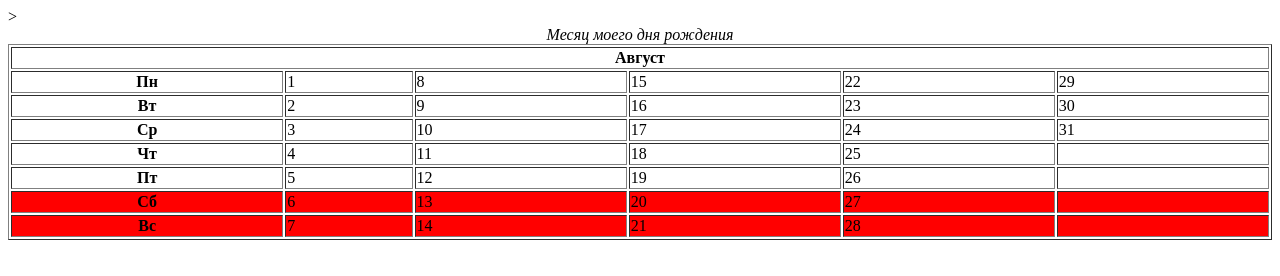
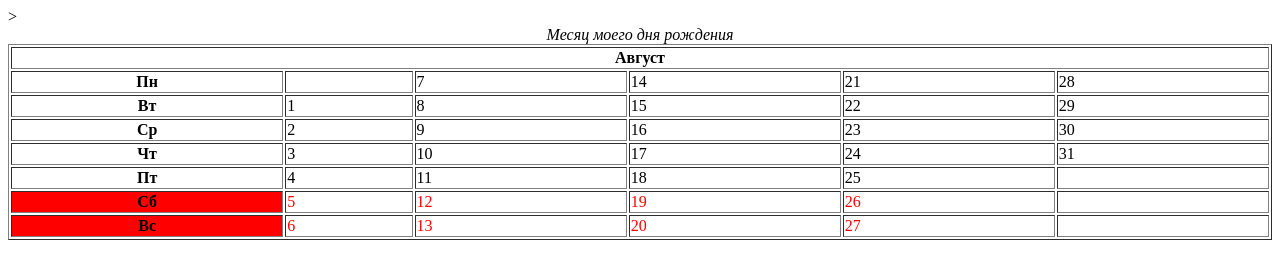
Before and after one commit to RomanMyalik/Roman_Mialik, a plain HTML site: page 02_HTML/add/RomanMyalik_table2.html in a window 1280 px wide. Drawn offline with Linux system fonts and the light colour scheme.

Commit message:
Изменил раскраску во второй таблице

```diff
--- a/02_HTML/add/RomanMyalik_table2.html
+++ b/02_HTML/add/RomanMyalik_table2.html
@@ -14,6 +14,14 @@
     </tr>
     <tr>
         <th>Пн</th>
+        <td align="left"></td>
+        <td align="left">7</td>
+        <td align="left">14</td>
+        <td align="left">21</td>
+        <td align="left">28</td>
+    </tr>
+    <tr>
+        <th>Вт</th>
         <td align="left">1</td>
         <td align="left">8</td>
         <td align="left">15</td>
@@ -21,7 +29,7 @@
         <td align="left">29</td>
     </tr>
     <tr>
-        <th>Вт</th>
+        <th>Ср</th>
         <td align="left">2</td>
         <td align="left">9</td>
         <td align="left">16</td>
@@ -29,7 +37,7 @@
         <td align="left">30</td>
     </tr>
     <tr>
-        <th>Ср</th>
+        <th>Чт</th>
         <td align="left">3</td>
         <td align="left">10</td>
         <td align="left">17</td>
@@ -37,7 +45,7 @@
         <td align="left">31</td>
     </tr>
     <tr>
-        <th>Чт</th>
+        <th>Пт</th>
         <td align="left">4</td>
         <td align="left">11</td>
         <td align="left">18</td>
@@ -45,27 +53,19 @@
         <td></td>
     </tr>
     <tr>
-        <th>Пт</th>
-        <td align="left">5</td>
-        <td align="left">12</td>
-        <td align="left">19</td>
-        <td align="left">26</td>
+        <th bgcolor="red">Сб</th>
+        <td align="left" span style="color: red;">5</td>
+        <td align="left" span style="color: red;">12</td>
+        <td align="left" span style="color: red;">19</td>
+        <td align="left" span style="color: red;">26</td>
         <td></td>
     </tr>
-    <tr bgcolor="red">
-        <th>Сб</th>
-        <td align="left">6</td>
-        <td align="left">13</td>
-        <td align="left">20</td>
-        <td align="left">27</td>
-        <td></td>
-    </tr>
-    <tr bgcolor="red">
-        <th>Вс</th>
-        <td align="left">7</td>
-        <td align="left">14</td>
-        <td align="left">21</td>
-        <td align="left">28</td>
+    <tr>
+        <th bgcolor="red">Вс</th>
+        <td align="left" span style="color: red;">6</td>
+        <td align="left" span style="color: red;">13</td>
+        <td align="left" span style="color: red;">20</td>
+        <td align="left" span style="color: red;">27</td>
         <td></td>
     </tr>
 
```
